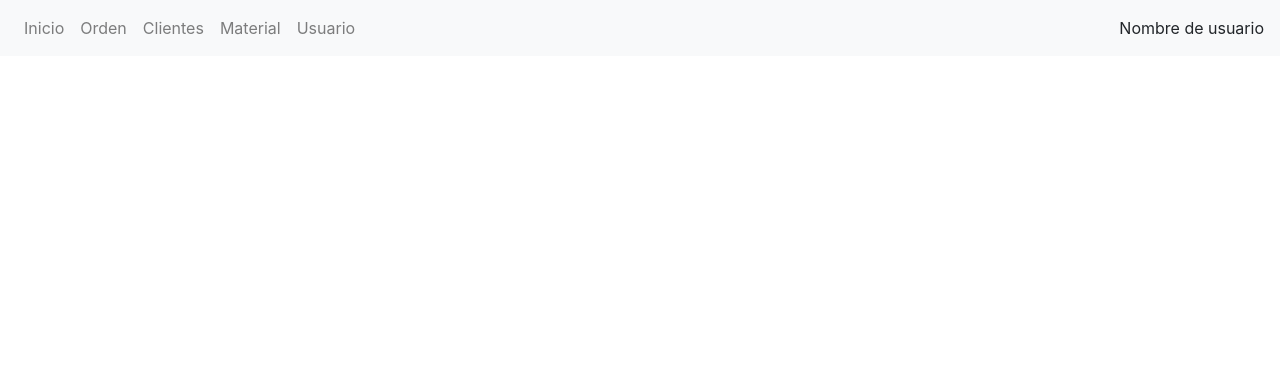
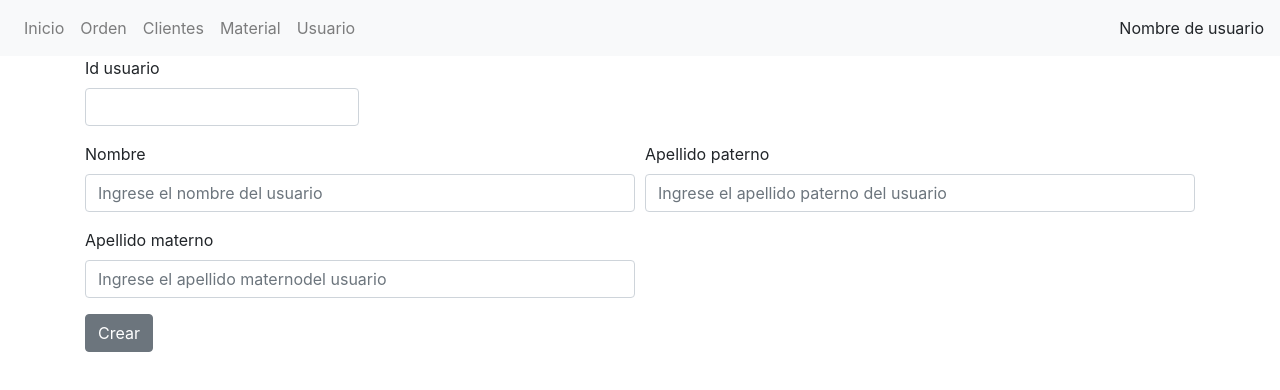
Before and after one commit to Ernesto-Vill/CFE_ANGULAR, an Angular app in the folder cfe/: page /usuario/formulario in a window 1280 px wide. Before the commit this address led to /. Shown: the top 390 px of the page. Built offline with nearby package versions, Linux system fonts and the light colour scheme.

Commit message:
Formularios actulizables de clientes y material

```diff
--- a/cfe/src/app/app.module.ts
+++ b/cfe/src/app/app.module.ts
@@ -22,11 +22,14 @@ const routes: Routes = [
   {path: '',redirectTo:'/material',pathMatch:'full'},
   {path:'orden',component:OrdenComponent},
   {path:'material',component:MaterialComponent},
+  {path:'material/formulario',component:MaterialformularioComponent},
+  {path:'material/formulario/:id',component:MaterialformularioComponent},
   {path:'usuario',component:UsuarioComponent},
+  {path:'usuario/formulario',component:UsuarioformularioComponent},
+  {path:'usuario/formulario/:id',component:UsuarioformularioComponent},
   {path:'cliente',component:ClienteComponent},
   {path:'cliente/formulario',component:ClienteformularioComponent},
   {path:'cliente/formulario/:id',component:ClienteformularioComponent},
-  {path:'materialformulario',component:MaterialformularioComponent},
   {path:'usuarioformulario',component:UsuarioformularioComponent},
 ]
 @NgModule({
--- a/cfe/src/app/cliente/cliente.component.html
+++ b/cfe/src/app/cliente/cliente.component.html
@@ -48,7 +48,6 @@
       </button>
       <div class="dropdown-menu">
         <ul class="list-group">
-          <li class="list-group-item"><a >Ver</a></li>
           <li class="list-group-item" [routerLink]="['/cliente/formulario', cliente.idClient]" ><a >Actualizar</a></li>
           <li class="list-group-item" ><a (click)='delete(cliente)' >Eliminar</a></li>
         </ul>
--- a/cfe/src/app/cliente/clienteformulario/clienteformulario.component.html
+++ b/cfe/src/app/cliente/clienteformulario/clienteformulario.component.html
@@ -34,10 +34,10 @@
       <input type="email" class="form-control" id="inputEmail4" [(ngModel)]="cliente.emailClient" name="email" placeholder="Ejemplo: ejmplo@correo.com">
     </div>
   </div>
-  <button class="btn btn-primary" role="button" (click)='create()' *ngIf="!banderaform else elseBlock">Crear</button>
+  <button class="btn btn-secondary" role="button" (click)='create()' *ngIf="!banderaform else elseBlock">Crear</button>
 
 <ng-template #elseBlock>
-<button class="btn btn-primary" role="button" (click)='update()'>Editar</button>
+<button class="btn btn-secondary" role="button" (click)='update()'>Editar</button>
 </ng-template>
 </form>
 </div>
--- a/cfe/src/app/material/material.component.html
+++ b/cfe/src/app/material/material.component.html
@@ -44,8 +44,7 @@
       </button>
       <div class="dropdown-menu">
         <ul class="list-group">
-          <li class="list-group-item"><a >Ver</a></li>
-          <li class="list-group-item"><a >Actualizar</a></li>
+          <li class="list-group-item" [routerLink]="['/material/formulario', material.idMat]"><a >Actualizar</a></li>
           <li class="list-group-item" ><a (click)='delete(material)' >Eliminar</a></li>
         </ul>
       </div>
@@ -55,5 +54,5 @@
 
   </tbody>
 </table>
-<button type="submit" class="btn btn-secondary" routerLink="/materialformulario">Agregar</button>
+<button type="submit" class="btn btn-secondary" routerLink="/material/formulario">Agregar</button>
 </div>
--- a/cfe/src/app/material/materialformulario/materialformulario.component.html
+++ b/cfe/src/app/material/materialformulario/materialformulario.component.html
@@ -3,7 +3,7 @@
     <div class="form-group">
       <label for="Id Material">Id Material</label>
       <div class="form-inline">
-          <input type="text" class="form-control" placeholder="">
+          <input class="form-control" [(ngModel)]="material.idMat" name="idMaterial">
           <small id="Id material HelpInline" class="text-muted">
           </small>
       </div>
@@ -11,21 +11,24 @@
     <div class="form-row">
     <div class="form-group col-md-6">
       <label for="inputNombreMaterial">Nombre del material</label>
-      <input type="text" class="form-control" id="inputCity">
+      <input class="form-control" [(ngModel)]="material.nomMat" name="nombreMaterial" >
     </div>
     <div class="form-group col-md-6">
       <label for="inputState">Unidad de medida</label>
-      <select id="inputState" class="form-control">
-        <option selected>Seleccione una unidad de dedida...</option>
-        <option value="1">Metros</option>
-        <option value="2">Unidades</option>
+      <select class="form-control"[(ngModel)]="material.uniMat" name="unidadMaterial">
+        <option selectedclass="form-control" >Seleccione una unidad de dedida...</option>
+        <option value="Metros">Metros</option>
+        <option value="Uidades">Unidades</option>
       </select>
     </div>
   </div>
   <div class="form-group">
       <label for="descripcionMaterial">Descripcion del material</label>
-      <textarea class="form-control" id="descripcionMaterial" rows="4"></textarea>
+      <textarea class="form-control" [(ngModel)]="material.descMat" name="descripcionMaterial" rows="4"></textarea>
  </div>
- <button type="submit" class="btn btn-secondary" routerLink="/materialformulario">Agregar</button>
+ <button class="btn btn-secondary" role="button" (click)='create()' *ngIf="!banderaform else elseBlock">Crear</button>
+  <ng-template #elseBlock>
+  <button class="btn btn-secondary" role="button" (click)='update()'>Editar</button>
+  </ng-template>
   </form>
 </div>
--- a/cfe/src/app/material/materialformulario/materialformulario.component.ts
+++ b/cfe/src/app/material/materialformulario/materialformulario.component.ts
@@ -1,4 +1,9 @@
 import { Component, OnInit } from '@angular/core';
+import {Material} from '../material'
+import {MaterialService} from '../material.service'
+import {Router, ActivatedRoute} from '@angular/router'
+import Swal from 'sweetalert2/src/sweetalert2.js'
+
 
 @Component({
   selector: 'app-materialformulario',
@@ -6,9 +11,44 @@ import { Component, OnInit } from '@angular/core';
 })
 export class MaterialformularioComponent implements OnInit {
 
-  constructor() { }
+  material: Material = new Material()
+  banderaform:boolean;
+
+  constructor(private materialService: MaterialService,
+  private router: Router,
+private activatedRoute: ActivatedRoute) { }
 
   ngOnInit(): void {
+    this.cargarMaterial()
+  }
+  cargarMaterial(): void{
+    this.activatedRoute.params.subscribe(params => {
+      let id = params['id']
+      if(id){
+        this.materialService.getMaterial(id).subscribe( (material) => this.material = material)
+        this.banderaform=true;
+      }
+      else{
+        this.banderaform=false;
+      }
+    })
   }
 
+  create(): void {
+    this.materialService.create(this.material)
+      .subscribe(material => {
+        this.router.navigate(['/material'])
+        Swal.fire('Nuevo material', `Material ${material.idMat} creado con éxito!`, 'success')
+      }
+      );
+
 }
+update():void{
+  this.materialService.update(this.material)
+  .subscribe( material => {
+      this.router.navigate(['/material'])
+      Swal.fire('Cliente Actualizado', `Material ${material.idMat} actualizado con éxito!`, 'success')
+    }
+    )
+  }
+}
--- a/cfe/src/app/usuario/usuario.component.html
+++ b/cfe/src/app/usuario/usuario.component.html
@@ -43,8 +43,7 @@
       </button>
       <div class="dropdown-menu">
         <ul class="list-group">
-          <li class="list-group-item"><a >Ver</a></li>
-          <li class="list-group-item"><a >Actualizar</a></li>
+          <li class="list-group-item"[routerLink]="['/usuario/formulario', usuario.idUsu]"><a >Actualizar</a></li>
           <li class="list-group-item" ><a (click)='delete(usuario)' >Eliminar</a></li>
         </ul>
       </div>
@@ -54,5 +53,5 @@
 
   </tbody>
 </table>
-<button type="submit" class="btn btn-secondary" routerLink="/usuarioformulario">Agregar</button>
+<button type="submit" class="btn btn-secondary" routerLink="/usuario/formulario">Agregar</button>
 </div>
--- a/cfe/src/app/usuario/usuarioformulario/usuarioformulario.component.html
+++ b/cfe/src/app/usuario/usuarioformulario/usuarioformulario.component.html
@@ -1,9 +1,9 @@
 <div class="container">
 <form>
   <div class="form-group">
-    <label for="RFC cliente">Id usuario</label>
+    <label for="Id Usuario">Id usuario</label>
     <div class="form-inline">
-        <input type="text" class="form-control" placeholder="">
+        <input type="text" class="form-control"  class="form-control"[(ngModel)]="usuario.idUsu"name="idUsuario"placeholder="">
         <small id="RFC cliente HelpInline" class="text-muted">
         </small>
     </div>
@@ -12,17 +12,21 @@
   <div class="form-row">
     <div class="form-group col-md-6">
       <label for="inputNombreUsuario">Nombre</label>
-      <input type="text" class="form-control" placeholder="Ingrese el nombre del usuario">
+      <input type="text" class="form-control"[(ngModel)]="usuario.nomUsu"name="nombreUsuario" placeholder="Ingrese el nombre del usuario">
     </div>
     <div class="form-group col-md-6">
       <label for="inputApellidoPaternoUsuario">Apellido paterno</label>
-      <input type="text" class="form-control" placeholder="Ingrese el apellido paterno del usuario">
+      <input type="text" class="form-control"[(ngModel)]="usuario.apPaUsu"name="nombreUsuario" placeholder="Ingrese el apellido paterno del usuario">
     </div>
     <div class="form-group col-md-6">
       <label for="inputApellidoMaternoUsuario">Apellido materno</label>
-      <input type="text" class="form-control" placeholder="Ingrese el apellido maternodel usuario">
+      <input type="text" class="form-control" [(ngModel)]="usuario.apMaUsu"name="nombreUsuario"placeholder="Ingrese el apellido maternodel usuario">
     </div>
   </div>
-    <button type="submit" class="btn btn-secondary">Agregar</button>
+  <button class="btn btn-secondary" role="button" (click)='create()' *ngIf="!banderaform else elseBlock">Crear</button>
+
+<ng-template #elseBlock>
+<button class="btn btn-secondary" role="button" (click)='update()'>Editar</button>
+</ng-template>
 </form>
 </div>
--- a/cfe/src/app/usuario/usuarioformulario/usuarioformulario.component.ts
+++ b/cfe/src/app/usuario/usuarioformulario/usuarioformulario.component.ts
@@ -1,4 +1,8 @@
 import { Component, OnInit } from '@angular/core';
+import {Usuario} from '../usuario'
+import {UsuarioService} from '../usuario.service'
+import {Router, ActivatedRoute} from '@angular/router'
+import Swal from 'sweetalert2/src/sweetalert2.js'
 
 @Component({
   selector: 'app-usuarioformulario',
@@ -6,9 +10,48 @@ import { Component, OnInit } from '@angular/core';
 })
 export class UsuarioformularioComponent implements OnInit {
 
-  constructor() { }
 
-  ngOnInit(): void {
+    usuario: Usuario = new Usuario()
+    banderaform:boolean;
+
+    constructor(private usuarioService: UsuarioService,
+    private router: Router,
+  private activatedRoute: ActivatedRoute) { }
+
+    ngOnInit() {
+      this.cargarUsuario()
+    }
+
+    cargarUsuario(): void{
+      this.activatedRoute.params.subscribe(params => {
+        let id = params['id']
+        if(id){
+          this.usuarioService.getUsuario(id).subscribe( (usuario) => this.usuario = usuario)
+          this.banderaform=true;
+        }
+        else{
+          this.banderaform=false;
+        }
+      })
+    }
+
+    create(): void {
+      this.usuarioService.create(this.usuario)
+        .subscribe(usuario => {
+          this.router.navigate(['/usuario'])
+          Swal.fire('Nuevo usuario', `Usuario ${usuario.idUsu} creado con éxito!`, 'success')
+        }
+        );
+    }
+
+    update():void{
+      this.usuarioService.update(this.usuario)
+      .subscribe( usuario => {
+        this.router.navigate(['/usuario'])
+        Swal.fire('Usuario Actualizado', `Usuario ${usuario.idUsu} actualizado con éxito!`, 'success')
+      }
+
+      )
+    }
+
   }
-
-}
```
